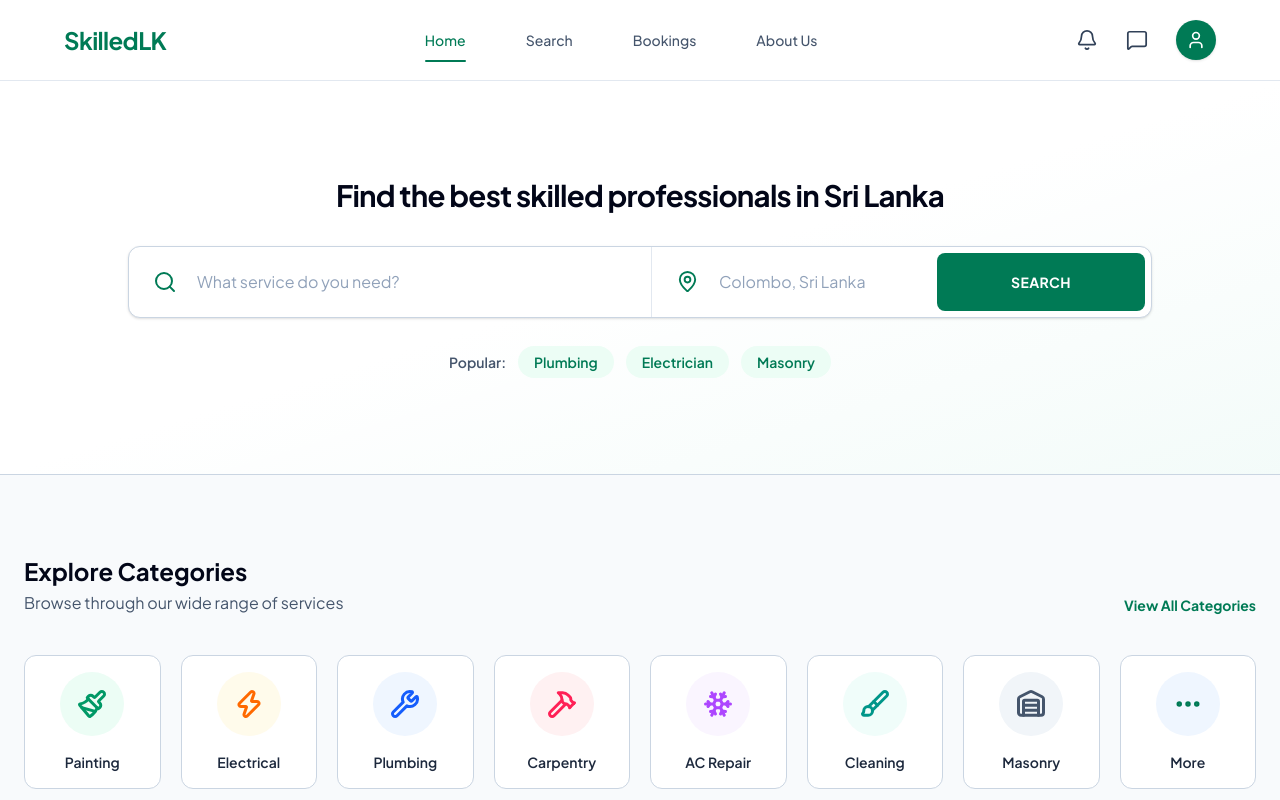
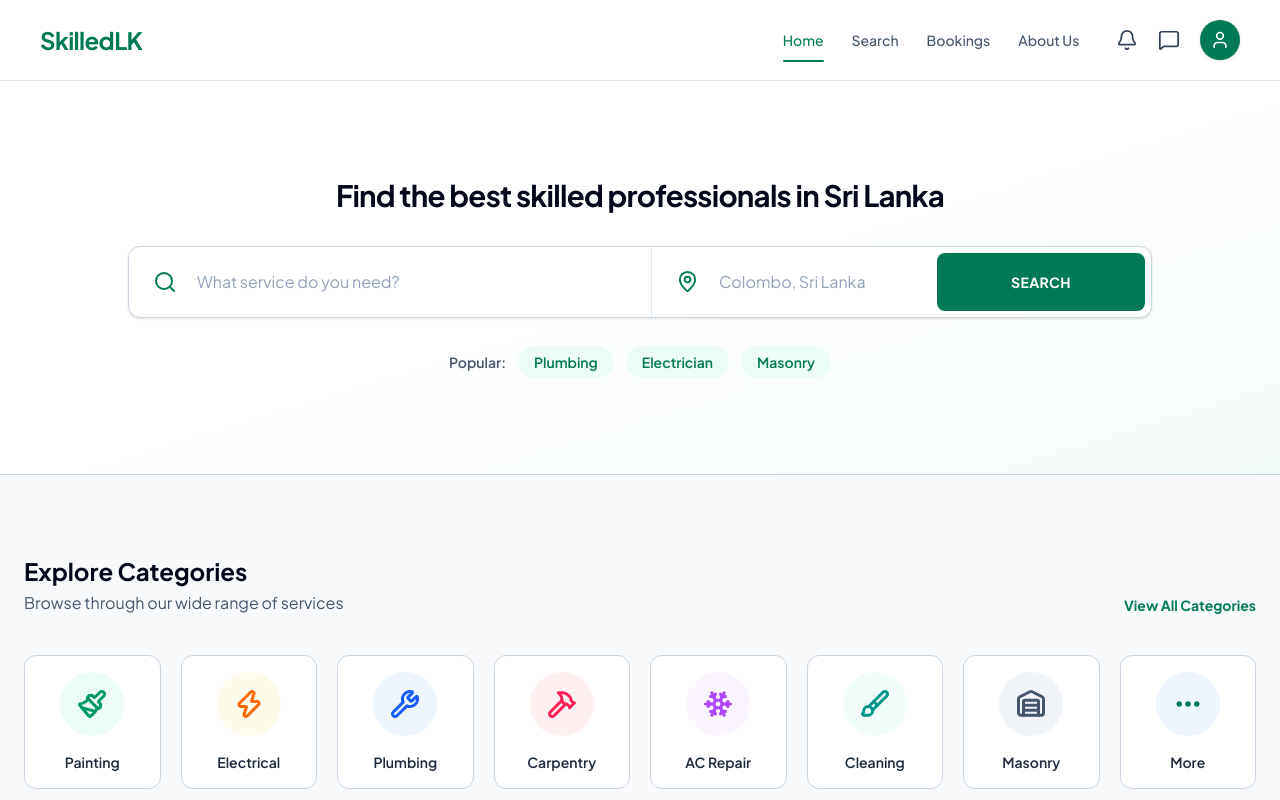
Before and after one commit to ManugaK/service-marketplace-web, a React (Vite) app in the folder frontend/: page /customer/dashboard in a window 1280 px wide. Shown: the top 800 px of the page. Built offline with nearby package versions, Linux system fonts and the light colour scheme.

Commit message:
feat: enhance CustomerNavbar with responsive design, search inputs, and mobile menu functionality

```diff
--- a/frontend/src/components/layout/CustomerNavbar.jsx
+++ b/frontend/src/components/layout/CustomerNavbar.jsx
@@ -1,80 +1,221 @@
 import React, { useState } from 'react';
+import { useNavigate } from 'react-router-dom';
 import {
   Bell,
   MessageSquare,
   Menu,
   X,
   User,
+  Search,
+  MapPin,
 } from 'lucide-react';
 
-export default function CustomerNavbar() {
+export default function CustomerNavbar({
+  activePage = 'home',
+  showSearchBar = false,
+  serviceValue = '',
+  locationValue = '',
+  onServiceChange,
+  onLocationChange,
+}) {
   const [mobileMenuOpen, setMobileMenuOpen] = useState(false);
+  const navigate = useNavigate();
 
   const navLinks = [
-    { label: 'Home', href: '/customer/dashboard', active: true },
-    { label: 'Search', href: '/search' },
-    { label: 'Bookings', href: '/bookings' },
-    { label: 'About Us', href: '/about' },
+    { label: 'Home', href: '/customer/dashboard', key: 'home' },
+    { label: 'Search', href: '/search', key: 'search' },
+    { label: 'Bookings', href: '/bookings', key: 'bookings' },
+    { label: 'About Us', href: '/about', key: 'about' },
   ];
+
+  const goTo = (href) => {
+    setMobileMenuOpen(false);
+    navigate(href);
+  };
 
   return (
     <header className="sticky top-0 z-50 w-full border-b border-slate-200 bg-white">
-  <div className="flex h-20 w-full items-center justify-between px-6 sm:px-10 lg:px-12 xl:px-16 2xl:px-20">
+      <div className="grid min-h-20 w-full grid-cols-[1fr_auto] items-center gap-4 px-5 py-3 sm:px-8 lg:grid-cols-[170px_minmax(360px,520px)_minmax(300px,1fr)_auto] lg:gap-5 lg:px-8 xl:grid-cols-[190px_minmax(420px,620px)_minmax(330px,1fr)_auto] xl:px-10 2xl:grid-cols-[220px_minmax(520px,700px)_minmax(360px,1fr)_auto]">
         {/* Logo */}
-    <a
-      href="/customer/dashboard"
-      className="text-2xl font-bold tracking-tight text-emerald-700"
+        <button
+          type="button"
+          onClick={() => goTo('/customer/dashboard')}
+          className="shrink-0 cursor-pointer text-left text-2xl font-bold tracking-tight text-emerald-700"
         >
           SkilledLK
-    </a>
+        </button>
+
+        {/* Search Inputs - Desktop/Laptop */}
+        {showSearchBar ? (
+          <div className="hidden min-w-0 items-center gap-3 lg:flex">
+            <div className="flex h-12 min-w-0 flex-1 items-center gap-3 rounded-lg border border-slate-300 bg-slate-100 px-4">
+              <Search size={20} className="shrink-0 text-slate-500" />
+              <input
+                type="text"
+                value={serviceValue}
+                onChange={(e) => onServiceChange?.(e.target.value)}
+                placeholder="What service do you need?"
+                className="w-full min-w-0 bg-transparent text-sm font-medium text-slate-700 outline-none placeholder:text-slate-400"
+              />
+            </div>
+
+            <div className="flex h-12 w-[170px] shrink-0 items-center gap-3 rounded-lg border border-slate-300 bg-slate-100 px-4 xl:w-[200px] 2xl:w-[220px]">
+              <MapPin size={20} className="shrink-0 text-slate-500" />
+              <input
+                type="text"
+                value={locationValue}
+                onChange={(e) => onLocationChange?.(e.target.value)}
+                placeholder="Location"
+                className="w-full min-w-0 bg-transparent text-sm font-medium text-slate-700 outline-none placeholder:text-slate-400"
+              />
+            </div>
+          </div>
+        ) : (
+          <div className="hidden lg:block" />
+        )}
 
         {/* Desktop Nav */}
-    <nav className="hidden items-center gap-15 lg:flex">
-      {navLinks.map((link) => (
-        <a
-          key={link.label}
-          href={link.href}
-          className={`relative text-sm font-medium transition-colors ${
-            link.active
+        <nav className="hidden min-w-0 items-center justify-center gap-5 lg:flex xl:gap-7 2xl:gap-9">
+          {navLinks.map((link) => {
+            const isActive = activePage === link.key;
+
+            return (
+              <button
+                key={link.key}
+                type="button"
+                onClick={() => goTo(link.href)}
+                className={`relative cursor-pointer whitespace-nowrap text-sm font-medium transition-colors ${
+                  isActive
                     ? 'text-emerald-700'
                     : 'text-slate-600 hover:text-emerald-700'
                 }`}
               >
                 {link.label}
-          {link.active && (
+
+                {isActive && (
                   <span className="absolute -bottom-3 left-0 h-[2px] w-full rounded-full bg-emerald-700" />
                 )}
-        </a>
-      ))}
+              </button>
+            );
+          })}
         </nav>
 
         {/* Desktop Icons */}
-    <div className="hidden items-center gap-7 lg:flex">
-      <button className="text-slate-700 transition hover:text-emerald-700" aria-label="Notifications">
+        <div className="hidden shrink-0 items-center gap-4 lg:flex xl:gap-5 2xl:gap-6">
+          <button
+            type="button"
+            className="cursor-pointer text-slate-700 transition hover:text-emerald-700"
+            aria-label="Notifications"
+          >
             <Bell size={22} strokeWidth={1.9} />
           </button>
 
-      <button className="text-slate-700 transition hover:text-emerald-700" aria-label="Messages">
+          <button
+            type="button"
+            className="cursor-pointer text-slate-700 transition hover:text-emerald-700"
+            aria-label="Messages"
+          >
             <MessageSquare size={22} strokeWidth={1.9} />
           </button>
 
           <button
-        className="flex h-10 w-10 items-center justify-center overflow-hidden rounded-full bg-emerald-700 text-white shadow-sm transition hover:bg-emerald-800"
+            type="button"
+            className="flex h-10 w-10 cursor-pointer items-center justify-center overflow-hidden rounded-full bg-emerald-700 text-white shadow-sm transition hover:bg-emerald-800"
             aria-label="Profile"
           >
             <User size={20} />
           </button>
         </div>
 
-    {/* Mobile Menu Button */}
+        {/* Mobile / Small Tablet Menu Button */}
         <button
-      className="flex h-10 w-10 items-center justify-center rounded-lg border border-slate-200 text-slate-700 lg:hidden"
+          type="button"
+          className="ml-auto flex h-10 w-10 cursor-pointer items-center justify-center rounded-lg border border-slate-200 text-slate-700 lg:hidden"
           onClick={() => setMobileMenuOpen((prev) => !prev)}
           aria-label="Toggle menu"
         >
           {mobileMenuOpen ? <X size={22} /> : <Menu size={22} />}
         </button>
       </div>
+
+      {/* Mobile / Small Tablet Search Bar */}
+      {showSearchBar && (
+        <div className="grid gap-3 border-t border-slate-100 px-5 py-3 sm:px-8 lg:hidden">
+          <div className="flex h-11 items-center gap-3 rounded-lg border border-slate-300 bg-slate-100 px-4">
+            <Search size={18} className="shrink-0 text-slate-500" />
+            <input
+              type="text"
+              value={serviceValue}
+              onChange={(e) => onServiceChange?.(e.target.value)}
+              placeholder="What service do you need?"
+              className="w-full bg-transparent text-sm font-medium text-slate-700 outline-none placeholder:text-slate-400"
+            />
+          </div>
+
+          <div className="flex h-11 items-center gap-3 rounded-lg border border-slate-300 bg-slate-100 px-4">
+            <MapPin size={18} className="shrink-0 text-slate-500" />
+            <input
+              type="text"
+              value={locationValue}
+              onChange={(e) => onLocationChange?.(e.target.value)}
+              placeholder="Location"
+              className="w-full bg-transparent text-sm font-medium text-slate-700 outline-none placeholder:text-slate-400"
+            />
+          </div>
+        </div>
+      )}
+
+      {/* Mobile / Small Tablet Menu */}
+      {mobileMenuOpen && (
+        <div className="border-t border-slate-200 bg-white px-5 py-4 lg:hidden">
+          <nav className="flex flex-col gap-2">
+            {navLinks.map((link) => {
+              const isActive = activePage === link.key;
+
+              return (
+                <button
+                  key={link.key}
+                  type="button"
+                  onClick={() => goTo(link.href)}
+                  className={`cursor-pointer rounded-lg px-3 py-2 text-left text-sm font-medium ${
+                    isActive
+                      ? 'bg-emerald-50 text-emerald-700'
+                      : 'text-slate-600 hover:bg-slate-50'
+                  }`}
+                >
+                  {link.label}
+                </button>
+              );
+            })}
+          </nav>
+
+          <div className="mt-4 flex items-center gap-4 border-t border-slate-100 pt-4">
+            <button
+              type="button"
+              className="flex h-10 w-10 cursor-pointer items-center justify-center rounded-lg border border-slate-200 text-slate-700"
+              aria-label="Notifications"
+            >
+              <Bell size={20} />
+            </button>
+
+            <button
+              type="button"
+              className="flex h-10 w-10 cursor-pointer items-center justify-center rounded-lg border border-slate-200 text-slate-700"
+              aria-label="Messages"
+            >
+              <MessageSquare size={20} />
+            </button>
+
+            <button
+              type="button"
+              className="flex h-10 w-10 cursor-pointer items-center justify-center rounded-full bg-emerald-700 text-white"
+              aria-label="Profile"
+            >
+              <User size={19} />
+            </button>
+          </div>
+        </div>
+      )}
     </header>
   );
 }
```
Lines whose indentation alone changed are shown as unchanged.
